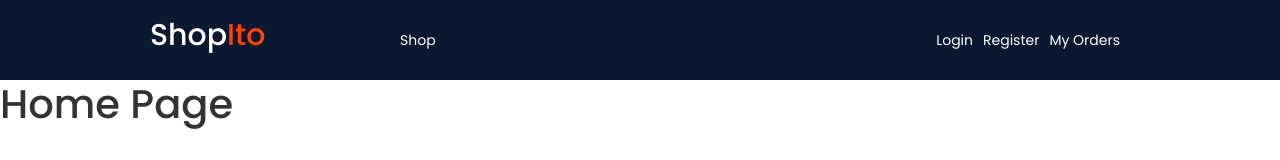
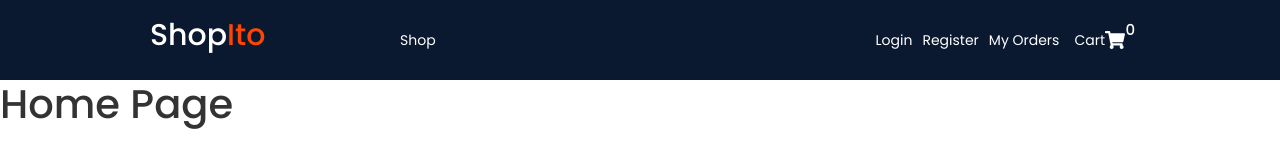
Before and after one commit to kevinkalenga/Shopito_Project, a React (Create React App) app in the folder frontend/: page / in a window 1280 px wide. Shown: the top 160 px of the page. Built offline with nearby package versions, Linux system fonts and the light colour scheme.

Commit message:
Header Component - Cart

```diff
--- a/frontend/src/components/header/Header.js
+++ b/frontend/src/components/header/Header.js
@@ -1,6 +1,7 @@
 import React from 'react'
 import styles from './Header.module.scss'
 import {Link, NavLink} from 'react-router-dom'
+import { FaShoppingCart } from "react-icons/fa";
 
 export const logo = (
     <div className={styles.logo}>
@@ -16,6 +17,17 @@
 
 
 const Header = () => {
+
+   const cart = (
+    <span className={styles.cart}>
+       <Link to="/cart">
+          Cart
+          <FaShoppingCart size={20} />
+          <p>0</p>
+       </Link>
+    </span>
+   )
+
   return (
       <header>
         <div className={styles.header}>
@@ -32,6 +44,7 @@
                      <NavLink className={activeLink} to={"register"}>Register</NavLink>
                      <NavLink className={activeLink} to={"order-history"}>My Orders</NavLink>
                   </span>
+                  {cart}
               </div>
            </nav>
         </div>
```
